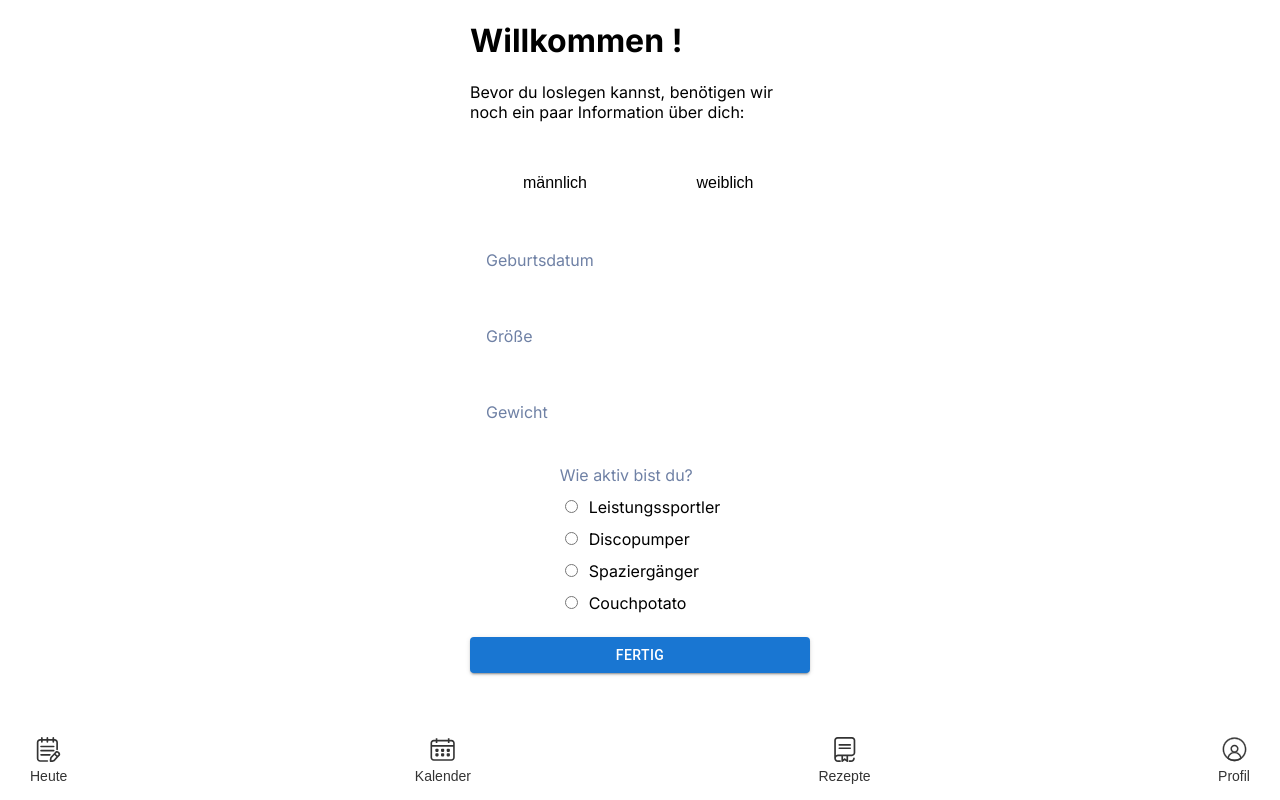
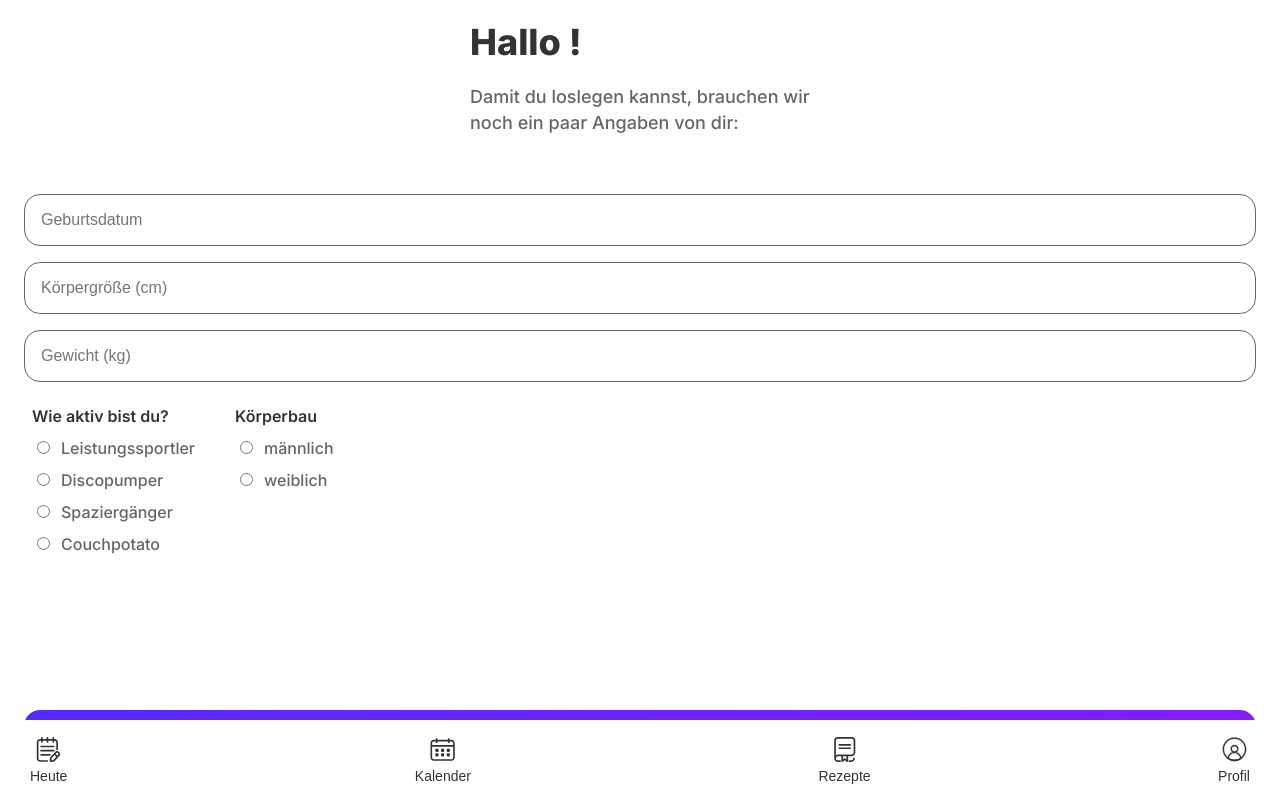
Before and after one commit to ingbeck/TrackMyMeal, a React (Vite) app in the folder frontend/: page /registration/1 in a window 1280 px wide. Built offline with nearby package versions, Linux system fonts and the light colour scheme; no server answers; the HTML template or start-up script is replaced by a standard one.

Commit message:
redesign registration screen

```diff
--- a/frontend/src/components/registration/CustomRadioGroup.css
+++ b/frontend/src/components/registration/CustomRadioGroup.css
@@ -2,15 +2,6 @@
     display: flex;
     flex-direction: column;
     align-items: center;
-}
-
-.container-error{
-    display: flex;
-    flex-direction: column;
-    align-items: center;
-    border-radius: 4px;
-    border: solid #da1818;
-    box-shadow: 0 0 5px #6f81a5;
 }
 
 .radio-container{
@@ -18,22 +9,32 @@
     flex-direction: column;
     gap: 12px;
     padding: 8px;
+    color: #666;
+    font-size: 16px;
+    font-style: normal;
+    font-weight: 500;
+    line-height: normal;
 }
 
-.radio-container-error {
+.radio-container-error{
+    color: #F30000;
     display: flex;
     flex-direction: column;
     gap: 12px;
     padding: 8px;
+    font-size: 16px;
+    font-style: normal;
+    font-weight: 500;
+    line-height: normal;
 }
 
-.radio-container-label{
-    color: #6f81a5;
+.radio-container-error #radio-label{
+    color: #F30000;
+    font-weight: 600;
 }
-
-.radio-container-label-error{
-    color: #da1818;
-    align-self: flex-start;
+#radio-label{
+    color: #333;
+    font-weight: 600;
 }
 
 .radio-container-choice label{
--- a/frontend/src/components/registration/CustomRadioGroup.tsx
+++ b/frontend/src/components/registration/CustomRadioGroup.tsx
@@ -3,6 +3,7 @@ import {ChangeEvent} from "react";
 
 type CustomRadioGroupProps = {
     label : string,
+    name: string,
     choices : { id: number, label: string, value: string }[],
     handleChange: (event: ChangeEvent<HTMLInputElement>) => void,
     error? : string
@@ -13,15 +14,15 @@ export default function CustomRadioGroup(props: Readonly<CustomRadioGroupProps>)
 
     return (
         <>
-            <div className={hasError ? "container-error" : "container"}>
-                <div className={"radio-container"}>
-                    <label className={"radio-container-label"}>{props.label}</label>
+            <div className={"container"}>
+                <div className={hasError ? "radio-container-error" : "radio-container"}>
+                    <label id={"radio-label"}>{props.label}</label>
                     {
                         props.choices.map((choice) =>
                             <div className={"radio-container-choice"} key={choice.id}>
                                 <input type={"radio"}
                                        id={choice.label}
-                                       name={"activityLevel"}
+                                       name={props.name}
                                        value={choice.value}
                                        onChange={props.handleChange}
                                 />
@@ -31,7 +32,6 @@ export default function CustomRadioGroup(props: Readonly<CustomRadioGroupProps>)
                     }
                 </div>
             </div>
-            {hasError && <label className={"radio-container-label-error"}>{props.error}</label>}
         </>
 
 
--- a/frontend/src/components/registration/FloatingDatePicker.tsx
+++ b/frontend/src/components/registration/FloatingDatePicker.tsx
@@ -1,4 +1,4 @@
-import {ChangeEvent, useState} from 'react';
+import {ChangeEvent, useEffect, useState} from 'react';
 import "./FloatingInput.css"
 import {getDateToday} from "../../Utility.ts";
 
@@ -14,6 +14,10 @@ export default function FloatingDatePicker(props: Readonly<FloatingDatePickerPro
     const [isClicked, setIsClicked] = useState<boolean>(false)
     const hasError = props.error !== "" && props.error !== undefined
     const isIOS = /iPad|iPhone|iPod/.test(navigator.userAgent)
+
+    useEffect(() => {
+        setIsClicked(false)
+    }, []);
 
     function handleChange(e: ChangeEvent<HTMLInputElement>) {
         const value = e.target.value
@@ -35,10 +39,8 @@ export default function FloatingDatePicker(props: Readonly<FloatingDatePickerPro
                       if(value === ''){
                           setIsClicked(false)
                   }}}
-                  onChange={handleChange}/>
-           <label className={value && 'filled'} htmlFor={"input"}>
-               {hasError ? props.error : props.label}
-           </label>
+                  onChange={handleChange}
+                  placeholder={props.error ? props.error : props.label}/>
        </div>
     );
 }
--- a/frontend/src/components/registration/FloatingInput.css
+++ b/frontend/src/components/registration/FloatingInput.css
@@ -1,13 +1,40 @@
-/* Input style */
 .input-container,
 .input-container-error{
-    position: relative;
     display: flex;
     flex-direction: column;
-    height: 60px;
-    border-radius: 4px;
-    background: #ffffff;
+    height: 100%;
 }
+
+.input-container-datepicker{
+    -webkit-appearance: none;
+    color: black;
+    align-self: stretch;
+    flex-basis: 100%;
+    cursor: pointer;
+}
+
+.input-container-datepicker:focus{
+    cursor: text;
+}
+
+.input-container input {
+    border-radius: 16px;
+    border: 1px solid #666;
+    font-size: 16px;
+    padding: 16px;
+}
+
+.input-container-error input{
+    border-radius: 16px;
+    border: 1px solid #F30000;
+    font-size: 16px;
+    padding: 16px;
+}
+
+.input-container-error input::placeholder{
+    color: #F30000;
+}
+
 
 input[type="number"]::-webkit-inner-spin-button,
 input[type="number"]::-webkit-outer-spin-button {
@@ -19,83 +46,3 @@ input[type="number"]::-webkit-outer-spin-button {
 input[type="number"]{
     -moz-appearance: textfield;
 }
-
-.input-container-datepicker{
-    -webkit-appearance: none;
-    background: white;
-    color: black;
-    align-self: stretch;
-    flex-basis: 100%;
-    cursor: pointer;
-}
-
-.input-container-datepicker:focus{
-    cursor: text;
-}
-
-.input-container:focus-within label {
-    transform: translate(0, 12px) scale(0.8);
-    color: #0a53e4;
-}
-
-.input-container-error:focus-within label {
-    transform: translate(0, 12px) scale(0.8);
-    color: #da1818;
-}
-
-.input-container .filled,
-.input-container-error .filled{
-    transform: translate(0, 12px) scale(0.8);
-}
-
-.input-container label {
-    position: absolute;
-    pointer-events: none;
-    transform: translate(0, 23px) scale(1);
-    transform-origin: top left;
-    transition: 200ms cubic-bezier(0, 0, 0.2, 1) 0ms;
-    color: #6f81a5;
-    font-size: 16px;
-    line-height: 1;
-    left: 16px;
-}
-
-.input-container-error label {
-    position: absolute;
-    pointer-events: none;
-    transform: translate(0, 23px) scale(1);
-    transform-origin: top left;
-    transition: 200ms cubic-bezier(0, 0, 0.2, 1) 0ms;
-    color: #da1818;
-    font-size: 16px;
-    line-height: 1;
-    left: 16px;
-}
-
-.input-container input {
-    height: 64px;
-    border-radius: 4px;
-    border: none;
-    padding: 24px 16px 4px 16px;
-    font-size: 16px;
-    line-height: 1;
-    outline: none;
-    box-shadow: none;
-    transition: 200ms cubic-bezier(0, 0, 0.2, 1) 0ms;
-}
-
-.input-container-error input {
-    height: 64px;
-    border-radius: 4px;
-    border: solid #da1818;
-    padding: 24px 16px 4px 16px;
-    font-size: 16px;
-    line-height: 1;
-    outline: none;
-    box-shadow: none;
-    transition: 200ms cubic-bezier(0, 0, 0.2, 1) 0ms;
-}
-
-.input-container input:focus {
-    box-shadow: 0 0 0 2px #79b1ff;
-}
--- a/frontend/src/components/registration/FloatingNumberInput.tsx
+++ b/frontend/src/components/registration/FloatingNumberInput.tsx
@@ -37,10 +37,8 @@ export default function FloatingNumberInput(props: Readonly<FloatingNumberInputP
                    name={props.name}
                    pattern="\d*"
                    inputMode={"numeric"}
-                   onChange={handleChange}/>
-            <label className={value && 'filled'} htmlFor={"input"}>
-                {hasError ? props.error : props.label}
-            </label>
+                   onChange={handleChange}
+            placeholder={props.error ? props.error : props.label}/>
         </div>
     );
 }
--- a/frontend/src/pages/RegistrationScreen.css
+++ b/frontend/src/pages/RegistrationScreen.css
@@ -1,15 +1,69 @@
+.regscreen{
+    display: flex;
+    flex-direction: column;
+    justify-content: space-between;
+    padding: 0 24px 32px 24px;
+    gap: 40px;
+    height: 96vh;
+}
+
+.regscreen button{
+    justify-self: flex-end;
+    display: flex;
+    padding: 16px 0;
+    justify-content: center;
+    align-self: stretch;
+    border-radius: 16px;
+    background: linear-gradient(90deg, #562AFF 0%, #841CFE 100%);
+    border: none;
+    color: #FFF;
+    text-align: center;
+    font-size: 18px;
+    font-style: normal;
+    font-weight: 500;
+    line-height: 26px;
+}
+
 .regscreen-caption-wrapper{
+    align-self: stretch;
     margin: 0 auto;
     max-width: 340px;
 }
 
+.regscreen-caption-wrapper p{
+    color: #666;
+    font-size: 18px;
+    font-style: normal;
+    font-weight: 500;
+    line-height: 26px;
+}
+
+.regscreen-form-wrapper{
+    display: flex;
+    flex-direction: column;
+    justify-content: flex-start;
+    gap: 40px;
+}
+
+.regscreen-caption-wrapper h1{
+    color: #333;
+    font-size: 36px;
+    font-style: normal;
+    font-weight: 800;
+    line-height: 36px;
+}
+
 form {
-    padding: 15px 0 40px 0;
-    max-width: 340px;
-    margin: 0 auto;
-    display: grid;
-    grid-template-columns: 1fr;
+    display: flex;
+    flex-direction: column;
+    align-self: stretch;
     gap: 16px;
+}
+
+.optiongroup-wrapper{
+    display: flex;
+    align-items: flex-start;
+    gap: 24px
 }
 
 .btn-submit {
--- a/frontend/src/pages/RegistrationScreen.tsx
+++ b/frontend/src/pages/RegistrationScreen.tsx
@@ -5,8 +5,6 @@ import {ChangeEvent, useEffect, useState} from "react";
 import "./RegistrationScreen.css"
 import {AppUserCreateDto} from "../types/AppUserCreateDto.ts";
 import FloatingNumberInput from "../components/registration/FloatingNumberInput.tsx";
-import OptionGroup from "../components/registration/OptionGroup.tsx";
-import {Button} from "@mui/material";
 import FloatingDatePicker from "../components/registration/FloatingDatePicker.tsx";
 import * as Yup from 'yup';
 import CustomRadioGroup from "../components/registration/CustomRadioGroup.tsx";
@@ -89,13 +87,6 @@ export default function RegistrationScreen(props: Readonly<RegistrationScreenPro
         })
     }
 
-    function handleGenderOption(value:string){
-        setFormData({
-            ...formData,
-            gender: value
-        })
-    }
-
     function handleOnSubmit(e: { preventDefault: () => void; }) {
         e.preventDefault()
         validationSchema.validate(formData,{abortEarly: false})
@@ -130,19 +121,29 @@ export default function RegistrationScreen(props: Readonly<RegistrationScreenPro
 
     // @ts-ignore
     return (
-        <div>
-            <div className={"regscreen-caption-wrapper"}>
-                <h1>Willkommen {props.appUser.name}!</h1>
-                <p>Bevor du loslegen kannst, benötigen wir noch ein paar Information über dich:</p>
+        <div className={"regscreen"}>
+            <div className={"regscreen-form-wrapper"}>
+                <div className={"regscreen-caption-wrapper"}>
+                    <h1>Hallo {props.appUser.name.split(" ", 1)}!</h1>
+                    <p>Damit du loslegen kannst, brauchen wir noch ein paar Angaben von dir:</p>
+                </div>
+                <form>
+                    <FloatingDatePicker label={"Geburtsdatum"} name={"birthday"} handleChange={handleChange}
+                                        error={errors.birthday}/>
+                    <FloatingNumberInput label={"Körpergröße (cm)"} name={"height"} maxLength={3}
+                                         handleChange={handleChange} unit={"cm"} error={errors.height}/>
+                    <FloatingNumberInput label={"Gewicht (kg)"} name={"weight"} maxLength={3}
+                                         handleChange={handleChange} unit={"kg"} error={errors.weight}/>
+                    <div className={"optiongroup-wrapper"}>
+                        <CustomRadioGroup label={"Wie aktiv bist du?"} name={"activityLevel"}
+                                          choices={choicesActivityLevel} handleChange={handleChange}
+                                          error={errors.activityLevel}/>
+                        <CustomRadioGroup label={"Körperbau"} name={"gender"} choices={optionsGender}
+                                          handleChange={handleChange} error={errors.gender}/>
+                    </div>
+                </form>
             </div>
-            <form onSubmit={handleOnSubmit}>
-                <OptionGroup options={optionsGender} handleOption={handleGenderOption} error={errors.gender}/>
-                <FloatingDatePicker label={"Geburtsdatum"} name={"birthday"} handleChange={handleChange} error={errors.birthday}/>
-                <FloatingNumberInput label={"Größe"} name={"height"} maxLength={3} handleChange={handleChange} unit={"cm"} error={errors.height}/>
-                <FloatingNumberInput label={"Gewicht"} name={"weight"} maxLength={3} handleChange={handleChange} unit={"kg"} error={errors.weight}/>
-                <CustomRadioGroup label={"Wie aktiv bist du?"} choices={choicesActivityLevel} handleChange={handleChange} error={errors.activityLevel}/>
-                <Button fullWidth variant={"contained"} type={"submit"}>Fertig</Button>
-            </form>
+            <button onClick={handleOnSubmit}>Los gehts!</button>
         </div>
     );
 }
```
